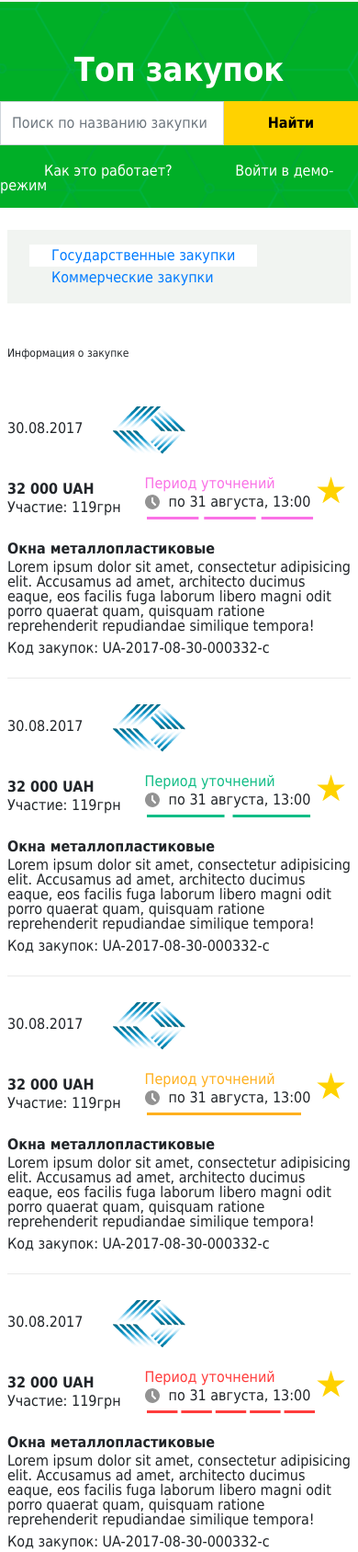
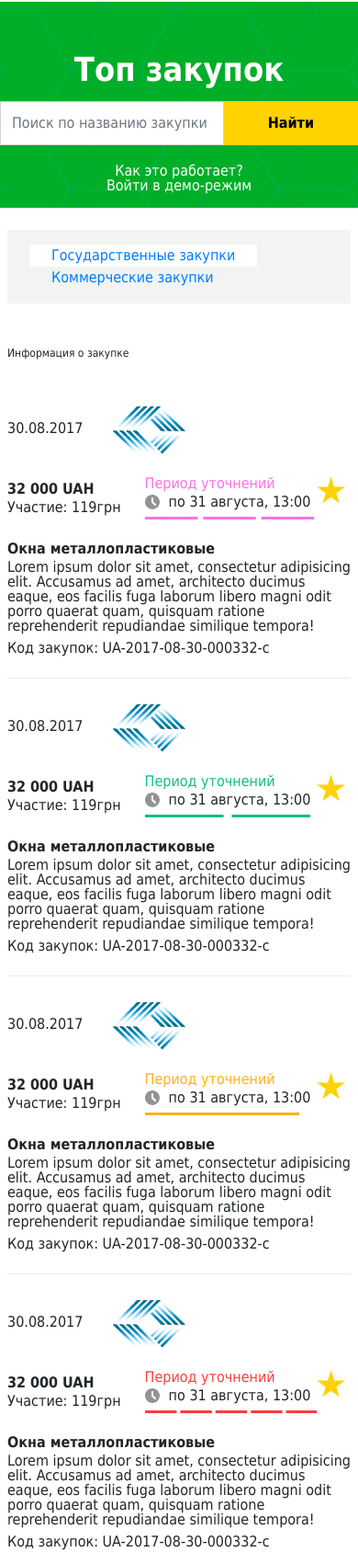
Before and after one commit to vtkch/z24, a website: page main.html in a window 390 px wide. Shown: the part 5710-7398 px from the top of the page at 92% size. Drawn offline with Linux system fonts and the light colour scheme.

Commit message:
fix margin in list

```diff
--- a/main.html
+++ b/main.html
@@ -169,9 +169,9 @@
                     <input type="search" class="form-control" placeholder="Поиск по названию закупки, классификатору, ЕГРПОУ..." aria-label="Recipient's username" aria-describedby="basic-addon2">
                     <button class="border-0 btn bg-yellow font-weight-bold px-5 py-3 btn">Найти</button>
                 </div>
-                <div class="container pt-3 pb-3">
-                    <a href="" class="ml-5 mr-5 text-white"><span class="icon-settings"></span>Как это работает?</a>
-                    <a href="" class="ml-3 text-white"><span class="icon-demo"></span>Войти в демо-режим</a>
+                <div class="container pt-3 pb-3 d-flex flex-md-row flex-column align-items-center">
+                    <a href="" class="pl-md-5 pr-md-5 text-white"><span class="icon-settings"></span>Как это работает?</a>
+                    <a href="" class="pl-md-3 text-white"><span class="icon-demo"></span>Войти в демо-режим</a>
                 </div>
             </section>
             <section class="container mt-4 px-2">
--- a/sass/main.scss
+++ b/sass/main.scss
@@ -129,11 +129,10 @@
             grid-template-columns: repeat(10, 1fr);
             grid-gap: .5rem 1rem;
             &-date {
-                grid-column: 2 span;
-                @media (max-width: map-get($grid-breakpoints, 'lg')) {
+                @include media-breakpoint-up('md', $grid-breakpoints) {
                     grid-column: 2 span;
                 }
-                @media (max-width: map-get($grid-breakpoints, 'md')) {
+                @include media-breakpoint-up('xs', $grid-breakpoints) {
                     grid-column: 10 span;
                 }
             }
@@ -141,7 +140,13 @@
                 grid-column: 4 span;
                 @media (max-width: map-get($grid-breakpoints, 'lg')) {
                     grid-column: 2 span;
+                }/*
+                @include media-breakpoint-up('xs', $grid-breakpoints) {
+                    grid-column: 2 span;
                 }
+                @include media-breakpoint-up('md', $grid-breakpoints) {
+                    grid-column: 4 span;
+                }*/
             }
             &-cost {
                 grid-column: 1 span;
@@ -243,23 +248,22 @@
     }
 
     &-results-status {
-        background-image: linear-gradient(to right, transparent 0%, transparent 90%, var(--white) 90%, var(--white) 100%);
-        background-position: 2px 0;
+        background-image: linear-gradient(to right, transparent 90%, var(--white) 90%);
         height: 3px;
         &.bg-treaty {
-            background-size: 20%;
+            background-size: calc(100% / 5 + 1px);
         }
 
         &.bg-suggestion {
-            background-size: 50%;
+            background-size: calc(100% / 2 + 1px);
         }
 
         &.bg-reviewed {
-            background-size: 25%;
+            background-size: calc(100% / 4 + 1px);
         }
 
         &.bg-trading {
-            background-size: calc(100% / 3);
+            background-size: calc(100% / 3 + 1px);
         }
     }
 }
```
Also changed, not shown: dist/main.css.
